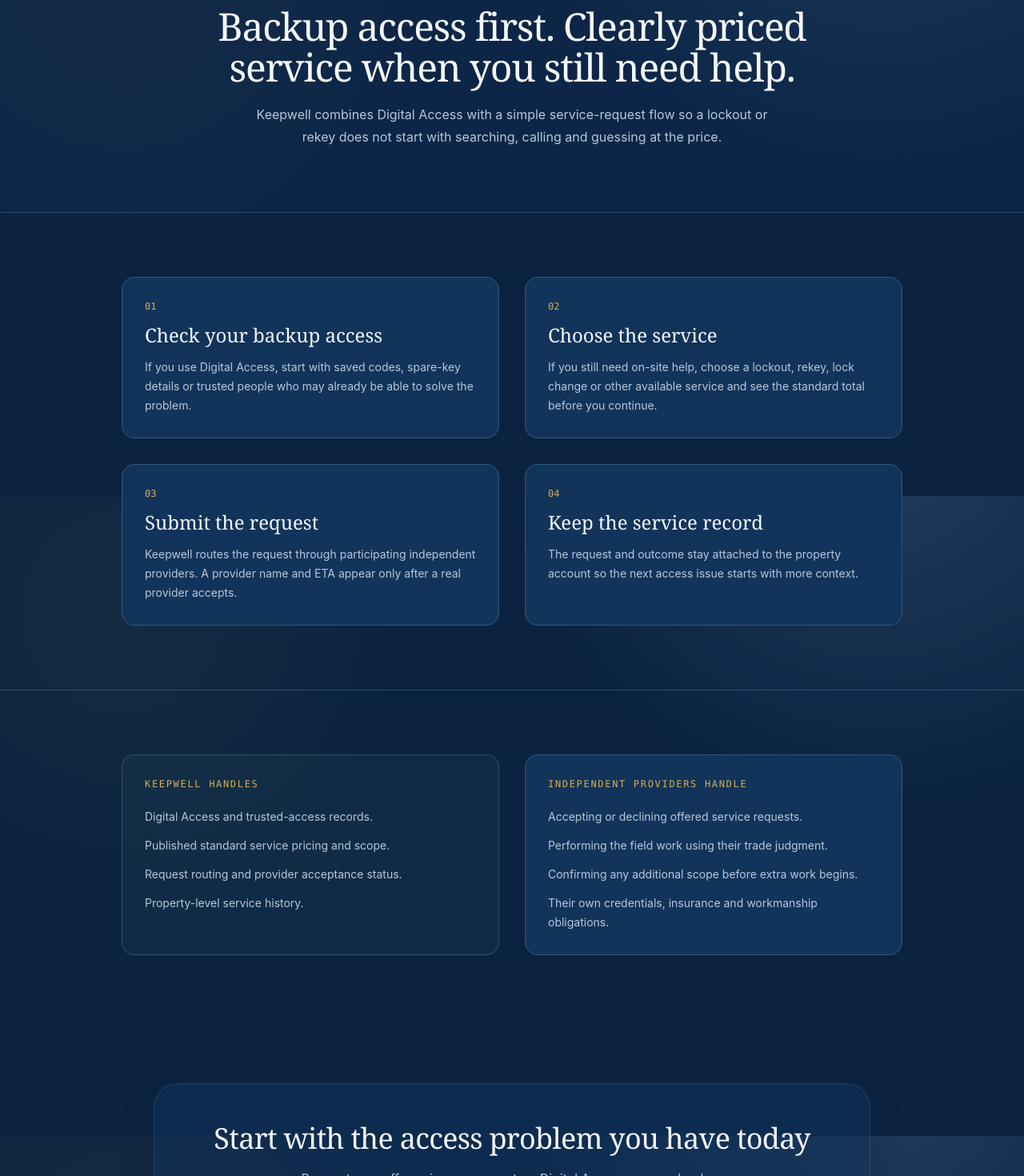
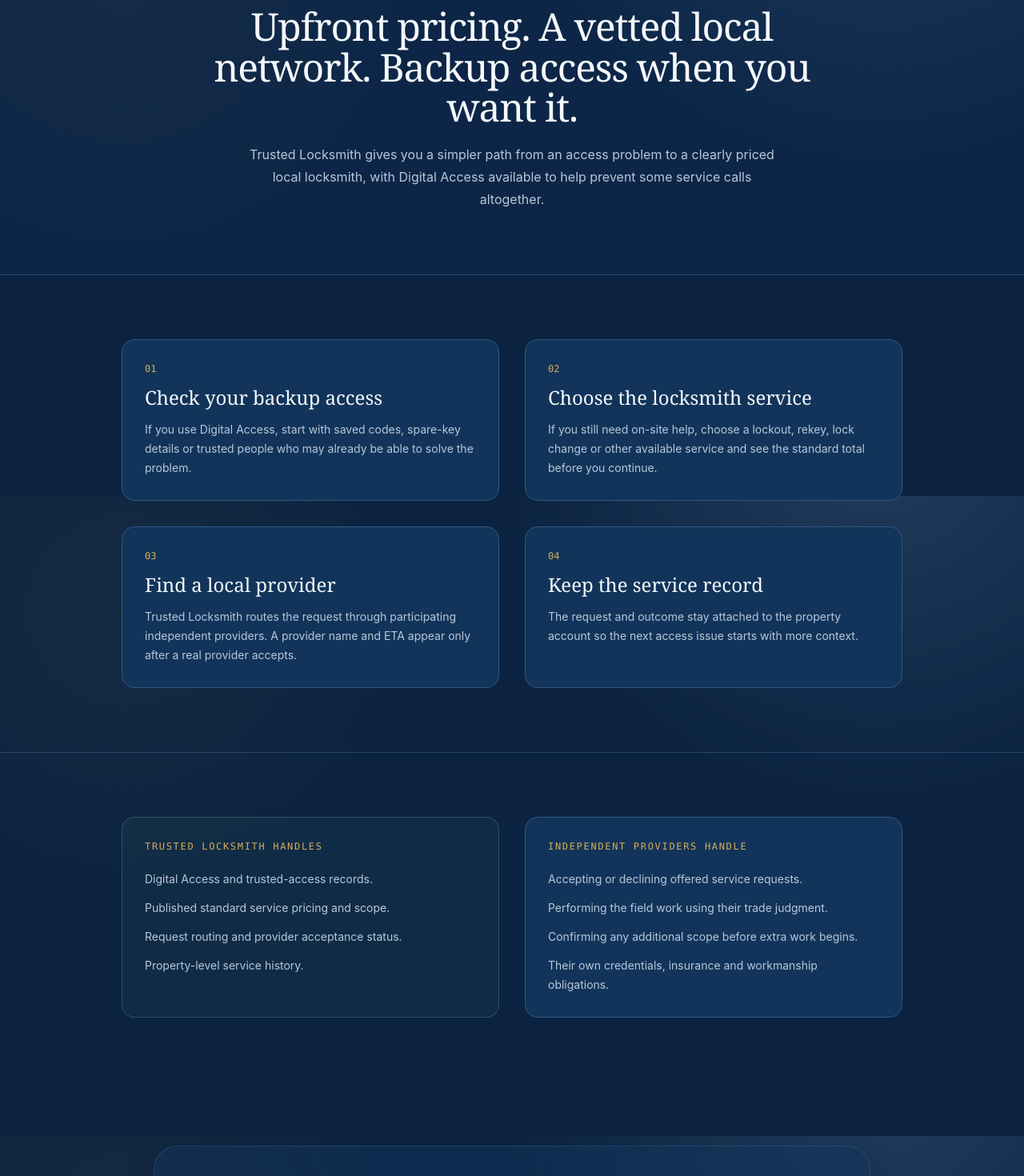
Before and after one commit to unikmo/Keepwell, a Next.js app: page /how-it-works in a window 1280 px wide. Shown: the part 180-1650 px from the top of the page at 80% size. Built offline with nearby package versions, Linux system fonts and the light colour scheme; no server answers.

Commit message:
Rebrand how it works flow

```diff
--- a/src/app/how-it-works/page.tsx
+++ b/src/app/how-it-works/page.tsx
@@ -5,15 +5,15 @@
 import { CTABand } from "@/components/CTABand";
 
 export const metadata: Metadata = {
-  title: "How Keepwell Works | Lockout, Rekey & Property Access",
-  description: "See how Keepwell moves from saved access options to a clearly priced service request and a real independent provider match.",
+  title: "How Trusted Locksmith Works | Lockout, Rekey & Access",
+  description: "See how Trusted Locksmith moves from saved access options to upfront locksmith pricing and a real independent local provider match.",
   alternates: { canonical: "/how-it-works" },
 };
 
 const STEPS = [
   { n: "01", title: "Check your backup access", body: "If you use Digital Access, start with saved codes, spare-key details or trusted people who may already be able to solve the problem." },
-  { n: "02", title: "Choose the service", body: "If you still need on-site help, choose a lockout, rekey, lock change or other available service and see the standard total before you continue." },
-  { n: "03", title: "Submit the request", body: "Keepwell routes the request through participating independent providers. A provider name and ETA appear only after a real provider accepts." },
+  { n: "02", title: "Choose the locksmith service", body: "If you still need on-site help, choose a lockout, rekey, lock change or other available service and see the standard total before you continue." },
+  { n: "03", title: "Find a local provider", body: "Trusted Locksmith routes the request through participating independent providers. A provider name and ETA appear only after a real provider accepts." },
   { n: "04", title: "Keep the service record", body: "The request and outcome stay attached to the property account so the next access issue starts with more context." },
 ];
 
@@ -23,9 +23,9 @@
       <Nav />
       <main className="flex-1">
         <PageHero
-          eyebrow="How Keepwell works"
-          title="Backup access first. Clearly priced service when you still need help."
-          body="Keepwell combines Digital Access with a simple service-request flow so a lockout or rekey does not start with searching, calling and guessing at the price."
+          eyebrow="How Trusted Locksmith works"
+          title="Upfront pricing. A vetted local network. Backup access when you want it."
+          body="Trusted Locksmith gives you a simpler path from an access problem to a clearly priced local locksmith, with Digital Access available to help prevent some service calls altogether."
         />
         <section className="border-b border-line/70 py-20">
           <div className="mx-auto max-w-5xl px-6">
@@ -43,7 +43,7 @@
         <section className="py-20">
           <div className="mx-auto grid max-w-5xl gap-8 px-6 md:grid-cols-2">
             <div className="rounded-2xl border border-verdigris/25 bg-verdigris/[0.05] p-7">
-              <div className="eyebrow">Keepwell handles</div>
+              <div className="eyebrow">Trusted Locksmith handles</div>
               <ul className="mt-5 space-y-3 text-sm leading-6 text-parchment-dim">
                 <li>Digital Access and trusted-access records.</li>
                 <li>Published standard service pricing and scope.</li>
@@ -63,9 +63,9 @@
           </div>
         </section>
         <CTABand
-          title="Start with the access problem you have today"
-          body="Request one-off service now, or set up Digital Access so your backup options are ready next time."
-          ctaLabel="Request service"
+          title="Find a trusted locksmith near you"
+          body="Choose the service, see the standard total and continue only if the price and scope work for you."
+          ctaLabel="Find a locksmith"
           ctaHref="/book"
           secondaryLabel="Explore Digital Access"
           secondaryHref="/digital-access"
```
